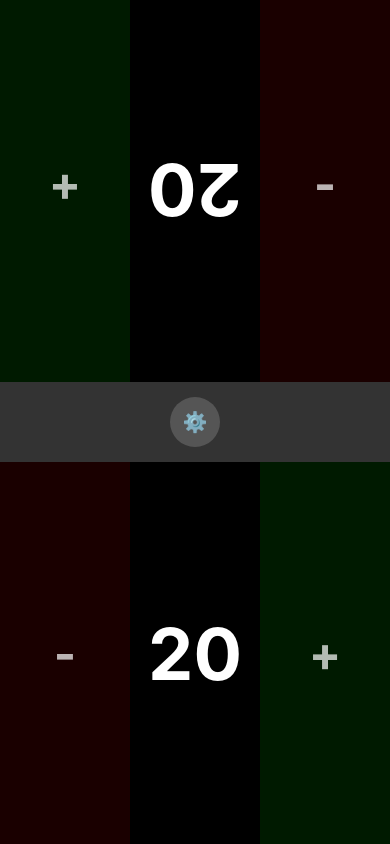
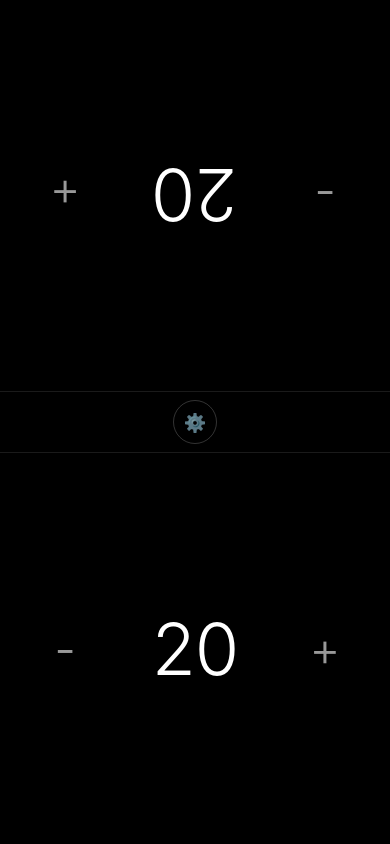
Before and after one commit to Patonero/ledger-mobile, a React Native app: screen / in a window 390 px wide. Built offline with nearby package versions, Linux system fonts and the light colour scheme.

Commit message:
style: update styles for improved UI consistency and readability

```diff
--- a/App.js
+++ b/App.js
@@ -297,14 +297,14 @@ const styles = StyleSheet.create({
     height: "100%",
     justifyContent: "center",
     alignItems: "center",
-    backgroundColor: "rgba(255, 0, 0, 0.1)",
+    backgroundColor: "transparent",
   },
   increaseZone: {
     flex: 1,
     height: "100%",
     justifyContent: "center",
     alignItems: "center",
-    backgroundColor: "rgba(0, 255, 0, 0.1)",
+    backgroundColor: "transparent",
   },
   lifeZone: {
     flex: 1,
@@ -314,73 +314,87 @@ const styles = StyleSheet.create({
   lifeTotal: {
     color: "#fff",
     fontSize: 72,
-    fontWeight: "bold",
+    fontWeight: "300",
     textAlign: "center",
+    letterSpacing: -1,
   },
   lifeChange: {
     position: "absolute",
-    top: -30,
-    color: "#4CAF50",
-    fontSize: 24,
-    fontWeight: "bold",
+    top: -28,
+    color: "#fff",
+    fontSize: 20,
+    fontWeight: "300",
     textAlign: "center",
     alignSelf: "center",
+    opacity: 0.8,
   },
   buttonText: {
     color: "#fff",
     fontSize: 48,
-    fontWeight: "bold",
-    opacity: 0.7,
+    fontWeight: "300",
+    opacity: 0.6,
   },
   centerSection: {
     flexDirection: "row",
     justifyContent: "center",
     alignItems: "center",
-    paddingVertical: 15,
-    backgroundColor: "#333",
+    paddingVertical: 8,
+    backgroundColor: "#000",
+    borderTopWidth: 1,
+    borderBottomWidth: 1,
+    borderColor: "rgba(255, 255, 255, 0.1)",
   },
   menuButton: {
-    backgroundColor: "#555",
-    width: 50,
-    height: 50,
-    borderRadius: 25,
+    backgroundColor: "transparent",
+    width: 44,
+    height: 44,
     justifyContent: "center",
     alignItems: "center",
+    borderRadius: 22,
+    borderWidth: 1,
+    borderColor: "rgba(255, 255, 255, 0.2)",
   },
   menuButtonText: {
-    fontSize: 20,
+    fontSize: 18,
+    opacity: 0.7,
   },
   modalOverlay: {
     flex: 1,
-    backgroundColor: "rgba(0, 0, 0, 0.8)",
+    backgroundColor: "rgba(0, 0, 0, 0.95)",
     justifyContent: "center",
     alignItems: "center",
   },
   modalContent: {
-    backgroundColor: "#333",
-    borderRadius: 12,
-    padding: 30,
+    backgroundColor: "#000",
+    borderRadius: 8,
+    borderWidth: 1,
+    borderColor: "rgba(255, 255, 255, 0.15)",
+    padding: 24,
     alignItems: "center",
-    minWidth: 250,
+    minWidth: 240,
   },
   modalTitle: {
     color: "#fff",
-    fontSize: 18,
-    fontWeight: "bold",
-    marginTop: 20,
-    marginBottom: 15,
+    fontSize: 16,
+    fontWeight: "400",
+    marginTop: 16,
+    marginBottom: 12,
+    opacity: 0.9,
   },
   modalButton: {
-    backgroundColor: "#d73027",
-    paddingHorizontal: 25,
-    paddingVertical: 12,
-    borderRadius: 8,
-    marginBottom: 10,
+    backgroundColor: "transparent",
+    paddingHorizontal: 20,
+    paddingVertical: 10,
+    borderRadius: 6,
+    borderWidth: 1,
+    borderColor: "rgba(255, 255, 255, 0.3)",
+    marginBottom: 12,
   },
   modalButtonText: {
     color: "#fff",
-    fontSize: 16,
-    fontWeight: "bold",
+    fontSize: 15,
+    fontWeight: "400",
+    opacity: 0.9,
   },
   lifeOptionsContainer: {
     flexDirection: "row",
@@ -388,31 +402,40 @@ const styles = StyleSheet.create({
     marginBottom: 20,
   },
   lifeOption: {
-    backgroundColor: "#555",
-    paddingHorizontal: 20,
-    paddingVertical: 10,
-    borderRadius: 8,
-    marginHorizontal: 5,
+    backgroundColor: "transparent",
+    paddingHorizontal: 16,
+    paddingVertical: 8,
+    borderRadius: 6,
+    borderWidth: 1,
+    borderColor: "rgba(255, 255, 255, 0.2)",
+    marginHorizontal: 4,
   },
   selectedLifeOption: {
-    backgroundColor: "#1a9850",
+    borderColor: "rgba(255, 255, 255, 0.6)",
+    backgroundColor: "rgba(255, 255, 255, 0.05)",
   },
   lifeOptionText: {
     color: "#fff",
-    fontSize: 16,
-    fontWeight: "bold",
+    fontSize: 15,
+    fontWeight: "400",
+    opacity: 0.9,
   },
   selectedLifeOptionText: {
     color: "#fff",
+    opacity: 1,
   },
   closeButton: {
-    backgroundColor: "#555",
-    paddingHorizontal: 20,
-    paddingVertical: 10,
-    borderRadius: 8,
+    backgroundColor: "transparent",
+    paddingHorizontal: 18,
+    paddingVertical: 8,
+    borderRadius: 6,
+    borderWidth: 1,
+    borderColor: "rgba(255, 255, 255, 0.2)",
   },
   closeButtonText: {
     color: "#fff",
-    fontSize: 14,
+    fontSize: 13,
+    fontWeight: "400",
+    opacity: 0.8,
   },
 });
```
